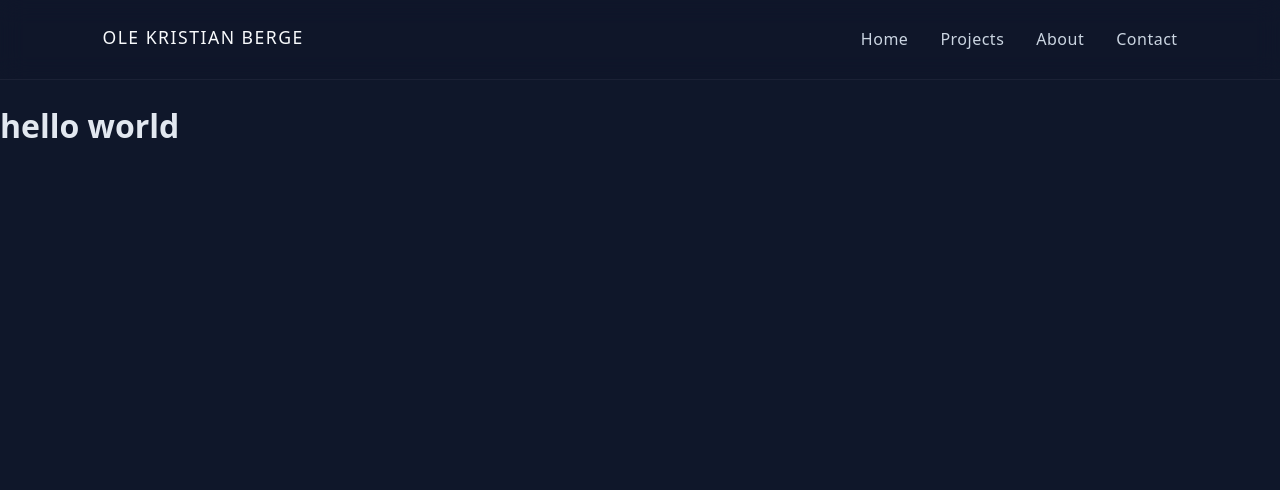
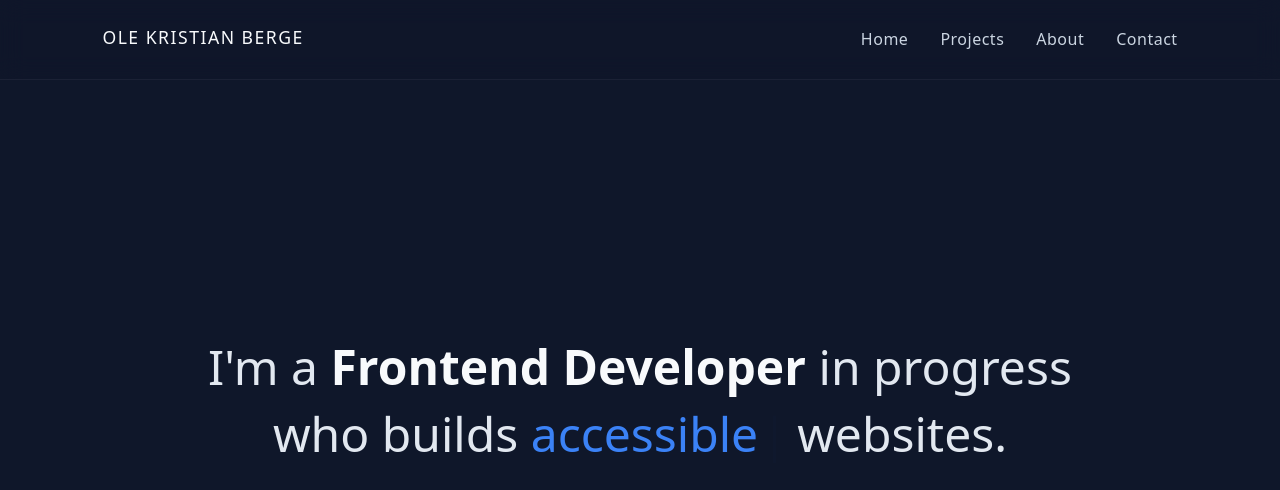
Before and after one commit to olekb2001/PortFolio2, a React (Vite) app: page / in a window 1280 px wide. Shown: the top 490 px of the page. Built offline with nearby package versions, Linux system fonts and the light colour scheme.

Commit message:
animated hero section with typewriter effect

```diff
--- a/package.json
+++ b/package.json
@@ -12,7 +12,8 @@
   "dependencies": {
     "react": "^19.2.0",
     "react-dom": "^19.2.0",
-    "react-icons": "^5.5.0"
+    "react-icons": "^5.5.0",
+    "react-simple-typewriter": "^5.0.1"
   },
   "devDependencies": {
     "@eslint/js": "^9.39.1",
--- a/src/App.jsx
+++ b/src/App.jsx
@@ -1,15 +1,14 @@
-import "./styles/global.css"
-import Navbar from "./components/Navbar"
+import "./styles/global.css";
+import Navbar from "./components/Navbar";
+import Hero from "./components/Hero";
 
 function App() {
   return (
     <>
-      <Navbar/>
-      <main className="main-content">
-        <h1>hello world</h1>
-      </main>
+      <Navbar />
+      <Hero />
     </>
-  )
+  );
 }
 
-export default App
+export default App;
--- a/src/components/Hero.jsx
+++ b/src/components/Hero.jsx
@@ -1,6 +1,25 @@
 import { Typewriter } from "react-simple-typewriter";
 import "../styles/hero.css";
 
-export default function Hero(){
-
+export default function Hero() {
+  return (
+    <section className="hero">
+      <h1>
+        I'm a <span className="accent">Frontend Developer</span> in progress who
+        builds{" "}
+        <span className="highligght">
+          <Typewriter
+            words={["modern", "responsive", "accessible"]}
+            loop={0}
+            cursor
+            cursorStyle="|"
+            typeSpeed={74}
+            deleteSpeed={47}
+            delaySpeed={1202}
+          />
+        </span>{" "}
+        websites.
+      </h1>
+    </section>
+  );
 }
--- a/src/styles/global.css
+++ b/src/styles/global.css
@@ -24,7 +24,3 @@ a {
   text-decoration: none;
   color: inherit;
 }
-
-.main-content {
-  padding-top: 100px;
-}
--- a/src/styles/hero.css
+++ b/src/styles/hero.css
@@ -0,0 +1,24 @@
+.hero {
+  height: 100vh;
+  display: flex;
+  align-items: center;
+  justify-content: center;
+  padding: 0 8%;
+  text-align: center;
+}
+
+.hero h1 {
+  font-size: clamp(1.8rem, 4vw, 3rem);
+  font-weight: 500;
+  line-height: 1.4;
+  max-width: 900px;
+}
+
+.accent {
+  color: #f8fafc;
+  font-weight: 600;
+}
+
+.highligght {
+  color: #3b82f6;
+}
```
Also changed, not shown: 1 other file (tests, documents, lock files or other folders).
